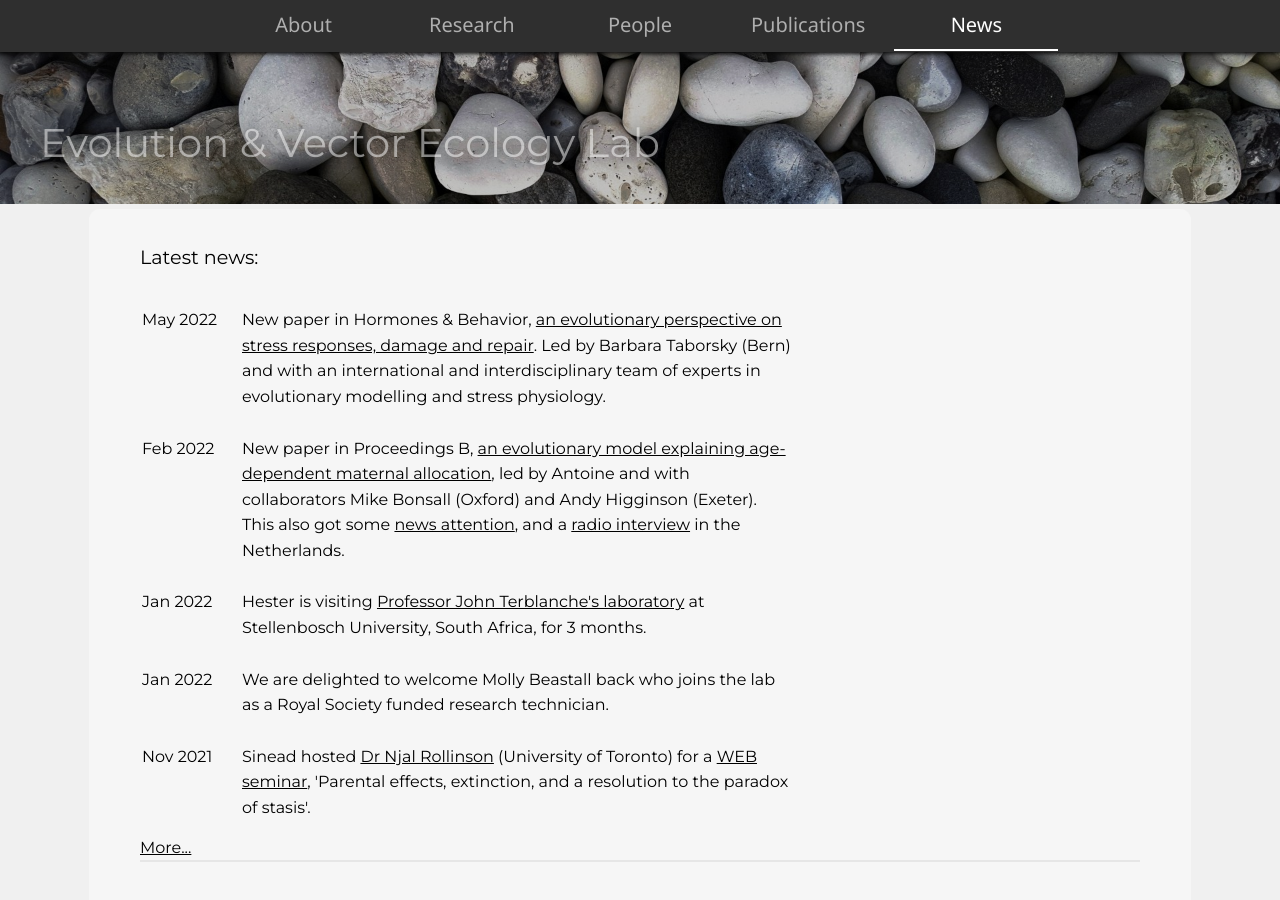
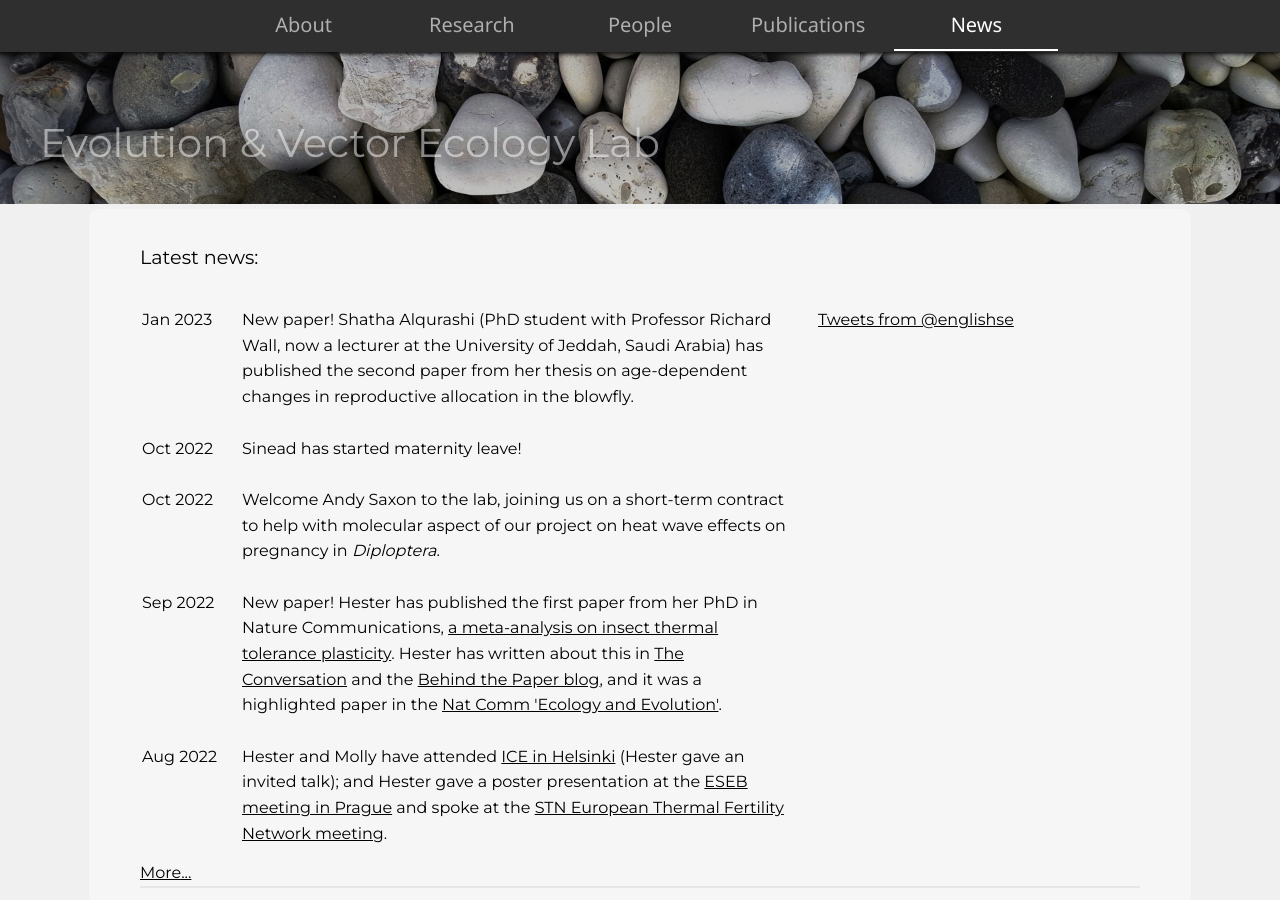
Before and after one commit to evelab/evelab.github.io, a Jekyll site: the page built from news.html, in a window 1280 px wide and 900 px high. Built offline with Jekyll 4.4.1, drawn with Linux system fonts in a browser that asks for light colours; comment, search, counter and statistics services are not loaded; some of the changed text lies outside the part shown.

```diff
--- a/Gemfile
+++ b/Gemfile
@@ -2,10 +2,8 @@
 
 source "https://rubygems.org"
 
-git_source(:github) {|repo_name| "https://github.com/#{repo_name}" }
-
 # gem "rails"
 
-gem "jekyll", "~> 4.0"
+gem "jekyll", "~> 4.2"
 
-gem 'wdm', '>= 0.1.0' if Gem.win_platform?
+gem "webrick", "~> 1.7"
--- a/_layouts/default.html
+++ b/_layouts/default.html
@@ -14,8 +14,8 @@
     <link rel='preconnect' href='https://fonts.gstatic.com' crossorigin>
     <link href='https://fonts.googleapis.com/css2?family=Montserrat&family=Noto+Sans&display=swap' rel='stylesheet'>
     <!-- link to website scripts -->
-    <script async type='text/javascript' src='scripts/mobile_menu.js'></script>
     <script src='https://getinsights.io/js/insights.js'></script>
+    <script defer='true' type='text/javascript' src='scripts/mobile_menu.js'></script>
     <script>
       insights.init('x6araWV34yTcX9T7');
       insights.trackPages();
@@ -69,7 +69,7 @@
     </div>
 
     <div id='footer'>
-      <p class='text'>&#169; 2022 Evolution and Vector Ecology Lab</p>
+      <p class='text'>&#169; 2023 Evolution and Vector Ecology Lab</p>
     </div>
 
   </body>
--- a/news-events/events.json
+++ b/news-events/events.json
@@ -1,18 +1,6 @@
 [
   {
-    "date": "Jun 2022",
-    "text": "Sinead is giving a seminar at the Institute of Biodiversity, Animal Health and Comparative Medicine, University of Glasgow."
-  },
-  {
-    "date": "Jul 2022",
-    "text": "Sinead is speaking at the Society for Experimental Biology (invited speaker at the Reproductive Senescence symposium) in Montpelier, France."
-  },
-  {
-    "date": "Jul 2022",
-    "text": "Hester and Molly will be attending the International Congress of Entomology in Helsinki, Finland (Hester giving invited talk at a symposium)."
-  },
-  {
-    "date": "Aug 2022",
-    "text": "Hester is speaking at the European Society for Evolutionary Biology meeting in Prague, Czech Republic."
+    "date": "Oct 2022",
+    "text": "Sinead will be on maternity leave until September 2023."
   }
 ]
--- a/news-events/news.json
+++ b/news-events/news.json
@@ -1,4 +1,20 @@
 [
+  {
+    "date": "Jan 2023",
+    "text": "New paper! Shatha Alqurashi (PhD student with Professor Richard Wall, now a lecturer at the University of Jeddah, Saudi Arabia) has published the second paper from her thesis on age-dependent changes in reproductive allocation in the blowfly."
+  },  {
+    "date": "Oct 2022",
+    "text": "Sinead has started maternity leave!"
+  },  {
+    "date": "Oct 2022",
+    "text": "Welcome Andy Saxon to the lab, joining us on a short-term contract to help with molecular aspect of our project on heat wave effects on pregnancy in <i>Diploptera</i>."
+  },  {
+    "date": "Sep 2022",
+    "text": "New paper! Hester has published the first paper from her PhD in Nature Communications, <a href='https://doi.org/10.1038/s41467-022-32953-2' target='_blank'>a meta-analysis on insect thermal tolerance plasticity</a>. Hester has written about this in <a href='https://theconversation.com/insects-will-struggle-to-keep-pace-with-global-temperature-rise-which-could-be-bad-news-for-humans-190791' target='_blank'>The Conversation</a> and the <a href='https://ecoevocommunity.nature.com/posts/insects-struggle-to-adjust-to-extreme-temperatures' target='_blank'>Behind the Paper blog</a>, and it was a highlighted paper in the <a href='https://www.nature.com/collections/jadchbbhdi' target='_blank'>Nat Comm 'Ecology and Evolution'</a>."
+  },  {
+    "date": "Aug 2022",
+    "text": "Hester and Molly have attended <a href='https://ice2020helsinki.fi/' target='_blank'>ICE in Helsinki</a> (Hester gave an invited talk); and Hester gave a poster presentation at the <a href='https://www.eseb2022.cz/' target='_blank'>ESEB meeting in Prague</a> and spoke at the <a href='https://thermal-fertility-network-eseb.com/' target='_blank'>STN European Thermal Fertility Network meeting</a>."
+  },
   {
     "date": "May 2022",
     "text": "New paper in Hormones & Behavior, <a href='https://www.sciencedirect.com/science/article/pii/S0018506X22000745' target='_blank'>an evolutionary perspective on stress responses, damage and repair</a>. Led by Barbara Taborsky (Bern) and with an international and interdisciplinary team of experts in evolutionary modelling and stress physiology."
@@ -21,7 +37,7 @@
   },
   {
     "date": "Nov 2021",
-    "text": "Mathilda gave a seminar 'Regulation of a tsetse-bacteria mutualism' at the Bristol Round Table Talks series."
+    "text": "Mathilda gave a seminar 'Regulation of a tsetse-bacteria mutualism' at the Bristol Round Table Talks series."
   },
   {
     "date": "Nov 2021",
@@ -29,15 +45,15 @@
   },
   {
     "date": "Oct 2021",
-    "text": "Phd opportunities! Sinead is co-supervisor on the following <a href='https://cpb-eu-w2.wpmucdn.com/blogs.bristol.ac.uk/dist/f/373/files/2021/10/swbio-2022-project-8.pdf' target='_blank'>SWBio DTP opportunity</a> on maternal effects in honeybees (lead supervisor <a href='http://www.socialinsect-research.com/' target='_blank'>Christoph Grueter</a>, Bristol <b>*deadline 6 December*</b>; and <a href='https://www.exeter.ac.uk/study/funding/award/?id=4236' target='_blank'>NERC GW4 DTP opportunity</a> on life history evolution in humans (lead supervisor <a href='https://biosciences.exeter.ac.uk/staff/profile/index.php?web_id=Erik_Postma' target='_blank'>Eric Potsma</a>, Exeter) <b>*deadline 10 January*</b>."
+    "text": "Phd opportunities! Sinead is co-supervisor on the following <a href='https://cpb-eu-w2.wpmucdn.com/blogs.bristol.ac.uk/dist/f/373/files/2021/10/swbio-2022-project-8.pdf' target='_blank'>SWBio DTP opportunity</a> on maternal effects in honeybees (lead supervisor <a href='http://www.socialinsect-research.com/' target='_blank'>Christoph Grueter</a>, Bristol <b>*deadline 6 December*</b>; and <a href='https://www.exeter.ac.uk/study/funding/award/?id=4236' target='_blank'>NERC GW4 DTP opportunity</a> on life history evolution in humans (lead supervisor <a href='https://biosciences.exeter.ac.uk/staff/profile/index.php?web_id=Erik_Postma' target='_blank'>Eric Potsma</a>, Exeter) <b>*deadline 10 January*</b>."
   },
   {
     "date": "Oct 2021",
-    "text": "Congratulations to Lauren who has started a position as Research Assistant at the Liverpool School of Tropical Medicine working on mosquito rearing and behavioural experiments in the context of insecticide resistance, with Dr Priscille Barreaux. She will continue to work on her MRes part-time!"
+    "text": "Congratulations to Lauren who has started a position as Research Assistant at the Liverpool School of Tropical Medicine working on mosquito rearing and behavioural experiments in the context of insecticide resistance, with Dr Priscille Barreaux. She will continue to work on her MRes part-time!"
   },
   {
     "date": "Aug 2021",
-    "text": "We say farewell to Antoine now that the BBSRC grant has ended. He is starting a position with Drs Ellen Brooks-Pollock, Hannah Christensen and Leon Danon and the wider 'Joint UNIversities Pandemic and Epidemiological Research' (JUNIPER) modelling consortium as a senior research associate (Bristol Vet School) to develop mechanistic and data-driven models of COVID-19."
+    "text": "We say farewell to Antoine now that the BBSRC grant has ended. He is starting a position with Drs Ellen Brooks-Pollock, Hannah Christensen and Leon Danon and the wider 'Joint UNIversities Pandemic and Epidemiological Research' (JUNIPER) modelling consortium as a senior research associate (Bristol Vet School) to develop mechanistic and data-driven models of COVID-19."
   },
   {
     "date": "Jul 2021",
@@ -81,11 +97,11 @@
   },
   {
     "date": "Feb 2021",
-    "text": "Sinead hosted <a href='https://isvaranlab.weebly.com/' target='_blank'>Dr Kavita Isvaran</a> from the Indian Institute of Science Bangalore giving a <a href='https://bristol.ac.uk/biology/events/2021/research-seminar-010221.html' target='_blank'>research seminar</a> 'Investigating trait evolution in the wild: How multiple selection pressures shape animal behaviour and life history'."
+    "text": "Sinead hosted <a href='https://isvaranlab.weebly.com/' target='_blank'>Dr Kavita Isvaran</a> from the Indian Institute of Science Bangalore giving a <a href='https://bristol.ac.uk/biology/events/2021/research-seminar-010221.html' target='_blank'>research seminar</a> 'Investigating trait evolution in the wild: How multiple selection pressures shape animal behaviour and life history'."
   },
   {
     "date": "Jan 2021",
-    "text": "Molly successfully defended her MRes thesis 'Maternal and Social Effects During Early Life on the Development and Life History Traits of the Pacific Beetle Cockroach'. Thanks to <a href='https://jdjgilbert.wordpress.com/' target='_blank'>Dr James Gilbert</a> (external) and Professor Richard Wall (internal) for being examiners and helpful input. Minor corrections have since been accepted so Molly has formally been awarded her degree!"
+    "text": "Molly successfully defended her MRes thesis 'Maternal and Social Effects During Early Life on the Development and Life History Traits of the Pacific Beetle Cockroach'. Thanks to <a href='https://jdjgilbert.wordpress.com/' target='_blank'>Dr James Gilbert</a> (external) and Professor Richard Wall (internal) for being examiners and helpful input. Minor corrections have since been accepted so Molly has formally been awarded her degree!"
   },
   {
     "date": "Jan 2021",
@@ -109,7 +125,7 @@
   },
   {
     "date": "Oct 2020",
-    "text": "Antoine hosted <a href='https://www.caryinstitute.org/science/our-scientists/dr-shannon-l-ladeau' target='_blank'>Dr Shannon Ladeau</a> (Cary Institute of Ecosystem Studies) for a <a href='https://bristol.ac.uk/biology/events/2020/research-seminar-191020.html' target='_blank'>seminar</a> entitled 'Understanding the heterogenous 'riskscape' of mosquito-borne disease risk in temperate cities'."
+    "text": "Antoine hosted <a href='https://www.caryinstitute.org/science/our-scientists/dr-shannon-l-ladeau' target='_blank'>Dr Shannon Ladeau</a> (Cary Institute of Ecosystem Studies) for a <a href='https://bristol.ac.uk/biology/events/2020/research-seminar-191020.html' target='_blank'>seminar</a> entitled 'Understanding the heterogenous 'riskscape' of mosquito-borne disease risk in temperate cities'."
   },
   {
     "date": "Aug 2020",
@@ -157,7 +173,7 @@
   },
   {
     "date": "Nov 2019",
-    "text": "Sinead and Antoine awarded an International Strategic Fund award from University of Bristol for a project entitled 'The interactive effect of maternal nutrition and microbiome on offspring immunity and fitness', with <a href='https://pontonlab.wordpress.com/' target='_blank'>Dr Fleur Ponton</a> (Macquarie University) - total £2,730."
+    "text": "Sinead and Antoine awarded an International Strategic Fund award from University of Bristol for a project entitled 'The interactive effect of maternal nutrition and microbiome on offspring immunity and fitness', with <a href='https://pontonlab.wordpress.com/' target='_blank'>Dr Fleur Ponton</a> (Macquarie University) - total £2,730."
   },
   {
     "date": "Nov 2019",
--- a/news.html
+++ b/news.html
@@ -11,11 +11,7 @@ publications: inactive
 news: active
 ---
 
-<script src='https://platform.twitter.com/widgets.js'></script>
-
-<div id='twitter'>
-  <a class='twitter-timeline' data-height='360' data-width='100%' data-link-color='#2B7BB9' data-chrome='noheader nofooter noborders' href='https://twitter.com/englishse?ref_src=twsrc%5Etfw'></a>
-</div>
+<script async src='https://platform.twitter.com/widgets.js' charset='utf-8'></script>
 
 <!-- latest news -->
 <p class='medium-text'>Latest news:</p>
@@ -31,6 +27,14 @@ news: active
 <div class='break'> </div>
 <br>
 
+<div id='twitter'>
+  <a class='twitter-timeline' data-height='360' data-width='100%' data-chrome='nofooter transparent' data-tweet-limit='10' href='https://twitter.com/englishse?ref_src=twsrc%5Etfw'>Tweets from @englishse</a>
+</div>
+
+<br>
+<div class='break'> </div>
+<br>
+
 <!-- upcoming events -->
 <p class='medium-text'>Upcoming visits/conferences:</p>
 <table id='events'></table>
--- a/publications.html
+++ b/publications.html
@@ -16,7 +16,11 @@ news: inactive
 
 <section class='publications'>
 
-  <p>Taborsky, B., Kuijper, B., Fawcett, T.W., <b>English, S.</b>, Leimar, O., McNamara, J.M., and Ruuskanen, S.(2022). An evolutionary perspective on stress responses, damage and repair. <i>Hormones and Behavior</i> 142, 105180. <a href='https://doi.org/10.1016/j.yhbeh.2022.105180' target='_blank'>DOI: 10.1016/j.yhbeh.2022.105180</a></p>
+  <p>Alqurashi, S., <b>English, S.</b>, and Wall, R. (2023). Age-dependent changes in reproductive allocation in a facultative ectoparasite, the blowfly <i>Lucilia sericata</i> (Meigen) (Calliphoridae). <i>Physiological Entomology</i> (online version). <a href='https://doi.org/10.1111/phen.12403' target='_blank'>DOI: 10.1111/phen.12403</a></p>
+
+  <p>Weaving, H., Terblanche, J.S., Pottier, P., and <b>English, S.</b> (2022). Meta-analysis reveals weak but pervasive plasticity in insect thermal limits. <i>Nature Communications</i> 13, 5292. <a href='https://doi.org/10.1038/s41467-022-32953-2' target='_blank'>DOI: 10.1038/s41467-022-32953-2</a></p>
+
+  <p>Taborsky, B., Kuijper, B., Fawcett, T.W., <b>English, S.</b>, Leimar, O., McNamara, J.M., and Ruuskanen, S. (2022). An evolutionary perspective on stress responses, damage and repair. <i>Hormones and Behavior</i> 142, 105180. <a href='https://doi.org/10.1016/j.yhbeh.2022.105180' target='_blank'>DOI: 10.1016/j.yhbeh.2022.105180</a></p>
 
   <p><b>Barreaux, A.M.G.</b>, Higginson, A.D, Bonsall, M.B., and <b>English, S.</b> (2022). Incorporating effects of age on energy dynamics predicts nonlinear maternal allocation patterns in iteroparous animals. <i>Proceedings of the Royal Society B</i> 289, 20211884. <a href='https://doi.org/10.1098/rspb.2021.1884' target='_blank'>DOI: 10.1098/rspb.2021.1884</a></p>
 
--- a/scripts/news.js
+++ b/scripts/news.js
@@ -34,7 +34,7 @@ function populateNews(news) {
         let twitter = document.createElement('td');
         twitter.className = 'twitter';
         twitter.rowSpan = '5';
-        twitter.innerHTML = "<a class='twitter-timeline' data-height='440' data-width='100%' data-link-color='#2B7BB9' data-chrome='noheader nofooter noborders' href='https://twitter.com/englishse?ref_src=twsrc%5Etfw'></a>";
+        twitter.innerHTML = "<a class='twitter-timeline' data-height='440' data-width='100%'  data-chrome='nofooter transparent' data-tweet-limit='10' href='https://twitter.com/englishse?ref_src=twsrc%5Etfw'>Tweets from @englishse</a>";
         tr.appendChild(twitter);
       }
       document.getElementById('newsLatest').appendChild(tr);
```
Also changed, not shown: people.html (+16 -0 lines), sitemap.xml (+4 -4 lines), Gemfile.lock, README.md, images/people/andy_saxon.jpg (added), scripts/mobile_menu.js (line endings or trailing spaces), 1 other file.
